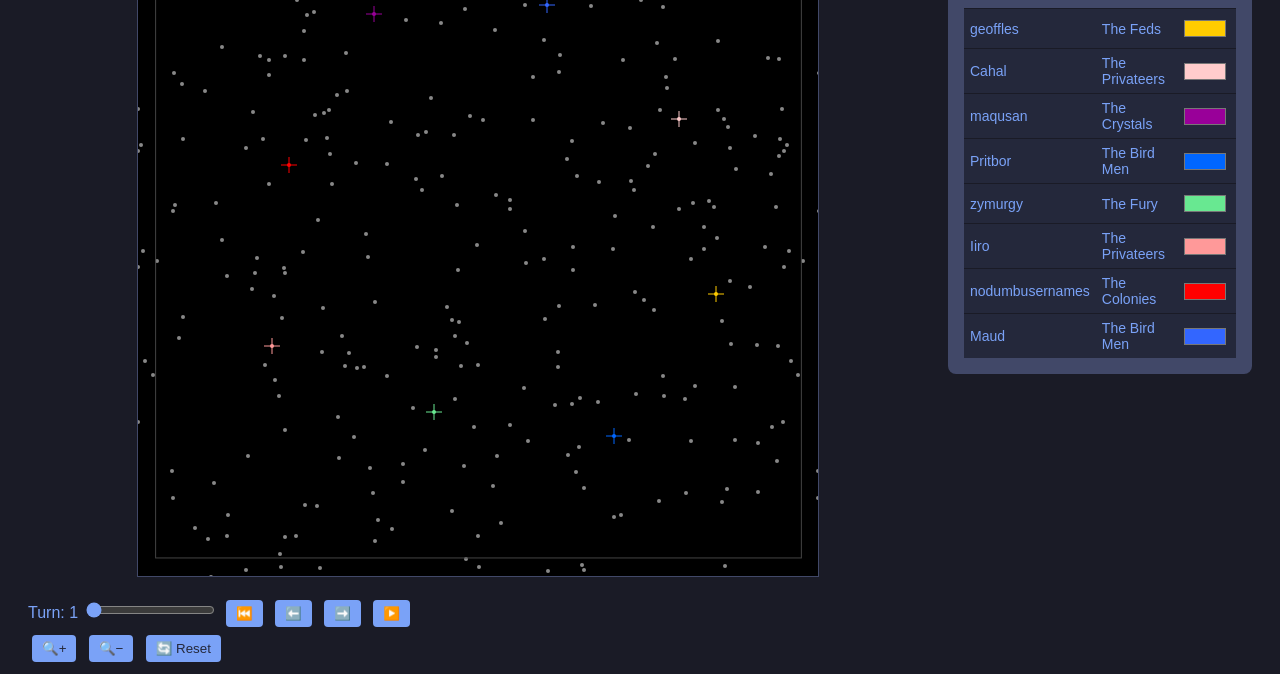
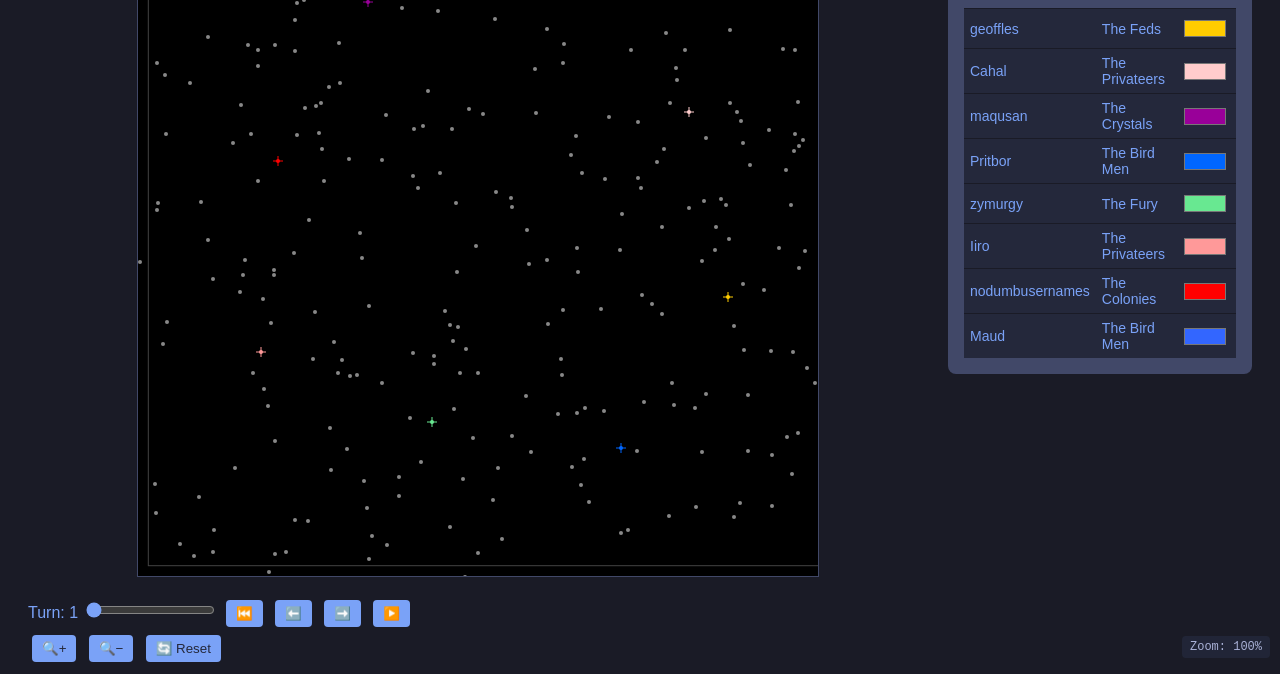
Before and after one commit to j1o1h1n/vgaplanets-sitrep, a plain HTML site: page starmap/starmap.html in a window 1280 px wide. Shown: the part 132-806 px from the top of the page. Drawn offline with Linux system fonts and the light colour scheme.

Commit message:
Starmap, controls, zoom done

```diff
--- a/starmap/starmap.html
+++ b/starmap/starmap.html
@@ -119,6 +119,18 @@
       padding: 0px 20px;
     }
 
+    #zoom-indicator {
+      position: absolute;
+      bottom: 10px;
+      right: 10px;
+      color: #a9b1d6; /* foreground from tokyo-night */
+      background: rgba(36, 40, 59, 0.8); /* surface with transparency */
+      padding: 4px 8px;
+      border-radius: 4px;
+      font-size: 12px;
+      font-family: monospace;
+      pointer-events: none;
+    }
   </style>
 </head>
 <body>
@@ -129,6 +141,7 @@
   <div id="canvasWrapper">
     <canvas id="starmap"></canvas>
   </div>
+  <div id="zoom-indicator"></div>
 
   <div id="sidebar">
     <h3 id="mapTitle">Starmap</h3>
@@ -179,6 +192,17 @@ const MIN_ZOOM = 0.2;
 const MAX_ZOOM = 5.0;
 
 let zoom = 1.0;
+let mapWidth = 0;
+let mapHeight = 0;
+let bounds = {
+    left: 0,
+    right: 0,
+    bottom: 0,
+    top: 0
+};
+let baseScale = 1.0;
+let centerOffsetX = 0;
+let centerOffsetY = 0;
 let offsetX = 0;
 let offsetY = 0;
 let isDragging = false;
@@ -221,26 +245,25 @@ function drawCross(x, y, size, color) {
   ctx.stroke();
 }
 
+function updateZoomIndicator() {
+  const zoomDisplay = (zoom * 100).toFixed(0) + "%";
+  document.getElementById("zoom-indicator").textContent = `Zoom: ${zoomDisplay}`;
+}
+
 function getProjectedPositions(x, y) {
-  if (starmapData.mapshape !== 1) return [ { x, y } ];
+  if (starmapData.mapshape !== 1) return [{ x, y, primary: true }];
 
-  const magicPadding = 20;
-
-  const w = starmapData.width + magicPadding;
-  const h = starmapData.height + magicPadding;
-
-  const trueX = x + magicPadding;
-  const trueY = y + magicPadding;
-
+  const w = starmapData.width + 20;
+  const h = starmapData.height + 20;
   const offsets = [
     [-w, -h], [0, -h], [w, -h],
-    [-w,  0], [0,  0], [w,  0],
-    [-w,  h], [0,  h], [w,  h],
+    [-w, 0],  [0, 0],  [w, 0],
+    [-w, h],  [0, h],  [w, h]
   ];
 
   return offsets.map(([dx, dy]) => ({
-    x: trueX + dx,
-    y: trueY + dy,
+    x: x + dx,
+    y: y + dy,
     primary: dx === 0 && dy === 0
   }));
 }
@@ -249,35 +272,36 @@ function drawMap() {
   ctx.clearRect(0, 0, canvas.width, canvas.height);
   screenPlanets = [];
 
-  const planetList = Object.values(starmapData.planets);
-  const xs = planetList.map(p => p.x);
-  const ys = planetList.map(p => p.y);
+  const mapwidth = starmapData.width;
+  const magicPadding = 20;
+  const trueWidth = mapwidth + magicPadding;
+  const trueHeight = starmapData.height + magicPadding;
 
-  const pad = starmapData.padding || 50;
+  bounds = {
+    left: trueWidth,
+    right: trueWidth * 2,
+    bottom: trueHeight,
+    top: trueHeight * 2
+  };
 
-  const minX = Math.min(...xs) - pad;
-  const maxX = Math.max(...xs) + pad;
-  const minY = Math.min(...ys) - pad;
-  const maxY = Math.max(...ys) + pad;
+  mapWidth = bounds.right - bounds.left;
+  mapHeight = bounds.top - bounds.bottom;
 
-  const scaleX = canvas.width / (maxX - minX);
-  const scaleY = canvas.height / (maxY - minY);
+  baseScale = Math.min(canvas.width / mapWidth, canvas.height / mapHeight);
+  const scaled = baseScale * zoom;
+
+  centerOffsetX = (canvas.width - mapWidth * scaled) / 2;
+  centerOffsetY = (canvas.height - mapHeight * scaled) / 2;
 
   function tx(x) {
-    return (x - minX) * scaleX * zoom + offsetX;
+    return (x - bounds.left) * scaled + centerOffsetX + offsetX;
   }
 
   function ty(y) {
-    return (canvas.height - (y - minY) * scaleY) * zoom + offsetY;
+    return (bounds.top - y) * scaled + centerOffsetY + offsetY;
   }
-  // function tx(x) {
-  //   return (x - minX) * scale + centerOffsetX + offsetX;
-  // }
 
-  // function ty(y) {
-  //   return (maxY - y) * scale + centerOffsetY + offsetY;
-  // }
-
+  const planetList = Object.values(starmapData.planets);
   for (const planet of planetList) {
     const x = planet.x;
     const y = planet.y;
@@ -291,36 +315,32 @@ function drawMap() {
       drawCircle(sx, sy, scaleRadius(1, zoom), color);
 
       if (starbaseOwner[planet.id]) {
-        drawCross(sx, sy, scaleRadius(8, zoom), color);
+        drawCross(sx, sy, scaleRadius(5, zoom), color);
       }
 
       // Only store center tile for hover detection
       //if (position.primary) {
-        screenPlanets.push({ id: planet.id, name: planet.name, x: sx, y: sy, trueX: planet.x, trueY: planet.y });
+        screenPlanets.push({ id: planet.id, name: planet.name, x: sx, y: sy, trueX: position.x, trueY: position.y });
       //}
     }
   }
 
-  // Draw border around the original padded map bounds
-  const bounds = {
-    left: 1340,
-    right: 2660,
-    top: 2660,
-    bottom: 1340
-  };
-  const borderLeft = tx(bounds.left);
-  const borderTop = ty(bounds.top);
-  const borderRight = tx(bounds.right);
-  const borderBottom = ty(bounds.bottom);
+  const borderLeft   = tx(bounds.left + magicPadding);
+  const borderBottom = ty(bounds.bottom + magicPadding);
+  const borderRight  = tx(bounds.right + magicPadding);
+  const borderTop    = ty(bounds.top + magicPadding);
 
   ctx.strokeStyle = "#444";
   ctx.lineWidth = 1;
+
   ctx.strokeRect(
     borderLeft,
     borderTop,
     borderRight - borderLeft,
     borderBottom - borderTop
   );
+
+  updateZoomIndicator()
 }
 
 
@@ -522,24 +542,33 @@ canvas.addEventListener("mousemove", (e) => {
 });
 
 canvas.addEventListener("wheel", (e) => {
-  e.preventDefault(); // prevent page scroll
+  event.preventDefault(); // prevent page scroll
 
-  const scaleFactor = 1.1;
-  const mouseX = e.offsetX;
-  const mouseY = e.offsetY;
-  const direction = e.deltaY < 0 ? 1 : -1;
+  const rect = canvas.getBoundingClientRect();
+  const mx = event.clientX - rect.left;
+  const my = event.clientY - rect.top;
 
-  // Calculate zoom change
-  const newZoom = Math.min(MAX_ZOOM, Math.max(MIN_ZOOM, zoom * (direction > 0 ? scaleFactor : 1 / scaleFactor)));
+  // World coords before zoom
+  const mapX = (mx - centerOffsetX - offsetX) / (baseScale * zoom) + bounds.left;
+  const mapY = bounds.top - (my - centerOffsetY - offsetY) / (baseScale * zoom);
 
-  // Adjust offset so zoom centers around mouse
-  const zoomRatio = newZoom / zoom;
-  offsetX = mouseX - (mouseX - offsetX) * zoomRatio;
-  offsetY = mouseY - (mouseY - offsetY) * zoomRatio;
+  const zoomFactor = event.deltaY > 0 ? 0.9 : 1.1;
+  zoom *= zoomFactor;
 
-  zoom = newZoom;
+  // Recompute scale & center offsets
+  const newScaled = baseScale * zoom;
+  const newCenterOffsetX = (canvas.width - mapWidth * newScaled) / 2;
+  const newCenterOffsetY = (canvas.height - mapHeight * newScaled) / 2;
+
+  // Adjust pan so zoom focuses on mouse
+  offsetX = mx - (mapX - bounds.left) * newScaled - newCenterOffsetX;
+  offsetY = my - (bounds.top - mapY) * newScaled - newCenterOffsetY;
+
+  centerOffsetX = newCenterOffsetX;
+  centerOffsetY = newCenterOffsetY;
+
   drawMap();
-}, { passive: false });
+}, { passive: false }); // notify browser that native scrolling will be disabled
 
 </script>
 
```
